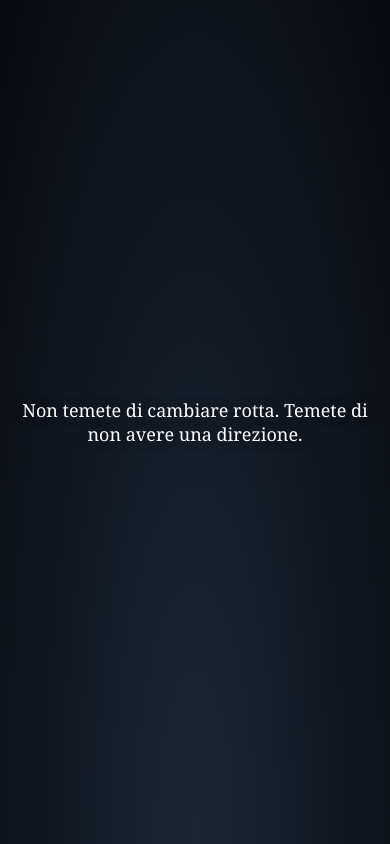
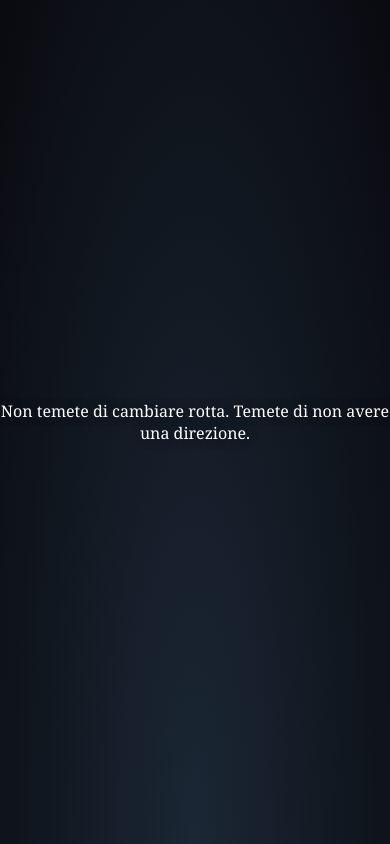
Before and after one commit to taffa-dev/Pills, a Vue app: page / in a window 390 px wide. Built offline with nearby package versions, Linux system fonts and the light colour scheme.

Commit message:
various changes

```diff
--- a/src/App.vue
+++ b/src/App.vue
@@ -7,39 +7,30 @@
 </template>
 
 <script setup>
-import { ref } from 'vue';
+import { ref, onMounted } from 'vue';
 import { pills, christmasPills, halloweenPills } from './pills';
 import Snow from './Snow.vue';
 import Bats from './Bats.vue';
 
+// Date setup
 const oggi = new Date();
 const anno = oggi.getFullYear();
 
-// Christmas Time (8 Dicembre - 6 Gennaio)
 const startChristmasTime = new Date(anno, 11, 8);
 const endChristmasTime = new Date(anno + 1, 0, 6);
-const isChristmasTime = oggi >= startChristmasTime && oggi <= endChristmasTime;
 
-// Halloween Time (25 - 31 ottobre)
-const startHalloweenTime = new Date(anno, 9, 25);
-const endHalloweenTime = new Date(anno, 9, 31);
-const isHalloweenTime = oggi >= startHalloweenTime && oggi <= endHalloweenTime;
+const startHalloweenTime = new Date(anno, 11, 25);
+const endHalloweenTime = new Date(anno, 11, 31);
 
-const dailyRandomNumber = getDailyRandomNumber();
-
-const nFlakes = ref((dailyRandomNumber % 70) + 30);
-const nBats = ref((dailyRandomNumber % 10) + 5);
-
-let msg = '';
-
-if (isChristmasTime) {
-  msg = ref(christmasPills[dailyRandomNumber % christmasPills.length]);
-} else if (isHalloweenTime) {
-  msg = ref(halloweenPills[dailyRandomNumber % halloweenPills.length]);
-} else {
-  msg = ref(pills[dailyRandomNumber % pills.length]);
+// Helper
+function isDateInRange(start, end, date) {
+  return date >= start && date <= end;
 }
 
+const isChristmasTime = isDateInRange(startChristmasTime, endChristmasTime, oggi);
+const isHalloweenTime = isDateInRange(startHalloweenTime, endHalloweenTime, oggi);
+
+// Daily random number
 function getDailyRandomNumber() {
   const todayStr = oggi.toISOString().split('T')[0];
   let hash = 0;
@@ -48,6 +39,38 @@ function getDailyRandomNumber() {
   }
   return Math.abs(hash);
 }
+
+const dailyRandomNumber = getDailyRandomNumber();
+
+// Snow & Bats
+const nFlakes = ref((dailyRandomNumber % 70) + 30);
+
+let baseBats = (dailyRandomNumber % 10) + 5;
+if (window.innerWidth <= 500) {
+  baseBats = Math.max(2, Math.floor(baseBats / 2));
+}
+const nBats = ref(baseBats);
+
+// Message
+const msg = ref('');
+if (isChristmasTime) {
+  msg.value = christmasPills[dailyRandomNumber % christmasPills.length];
+} else if (isHalloweenTime) {
+  msg.value = halloweenPills[dailyRandomNumber % halloweenPills.length];
+} else {
+  msg.value = pills[dailyRandomNumber % pills.length];
+}
+
+// Add class to HTML for background
+onMounted(() => {
+  if (isHalloweenTime) {
+    document.documentElement.classList.add('halloween');
+    document.body.classList.add('halloween');
+  } else {
+    document.documentElement.classList.remove('halloween');
+    document.body.classList.remove('halloween');
+  }
+});
 </script>
 
 <style scoped>
@@ -55,18 +78,13 @@ function getDailyRandomNumber() {
   display: flex;
   justify-content: center;
   align-items: center;
-  width: 100dvw;
-  height: 100dvh;
-  background: radial-gradient(ellipse at bottom, #1b2735 0%, #090a0f 100%);
-}
-
-.container.halloween {
-  background: radial-gradient(ellipse at bottom, rgb(91, 33, 0) 0%, #200900 100%);
+  width: 100vw;
+  height: 100vh;
 }
 
 .testoPillola {
   font-family: Georgia, serif;
-  font-size: x-large;
+  font-size: clamp(1rem, 2vw, 1.5rem);
   color: white;
   text-shadow: #14141f 1px 0 10px;
   text-align: center;
@@ -74,22 +92,6 @@ function getDailyRandomNumber() {
 
 .container.halloween .testoPillola {
   color: rgb(255, 123, 0);
-}
-
-/* Tablet */
-@media all and (max-width: 1000px) {
-  .testoPillola {
-    font-size: larger;
-    width: 20em;
-  }
-}
-
-/* Smartphone */
-@media all and (max-width: 500px) {
-  .testoPillola {
-    font-size: large;
-    width: 20em;
-  }
 }
 </style>
 
@@ -100,7 +102,11 @@ body {
   padding: 0;
   height: 100%;
   overflow: hidden;
-  background-color: #29293d;
-  height: 100vh;
+  background: radial-gradient(ellipse at bottom, #1b2735 0%, #090a0f 100%);
+}
+
+html.halloween,
+body.halloween {
+  background: radial-gradient(ellipse at bottom, rgb(91, 33, 0) 0%, #200900 100%);
 }
 </style>
```
